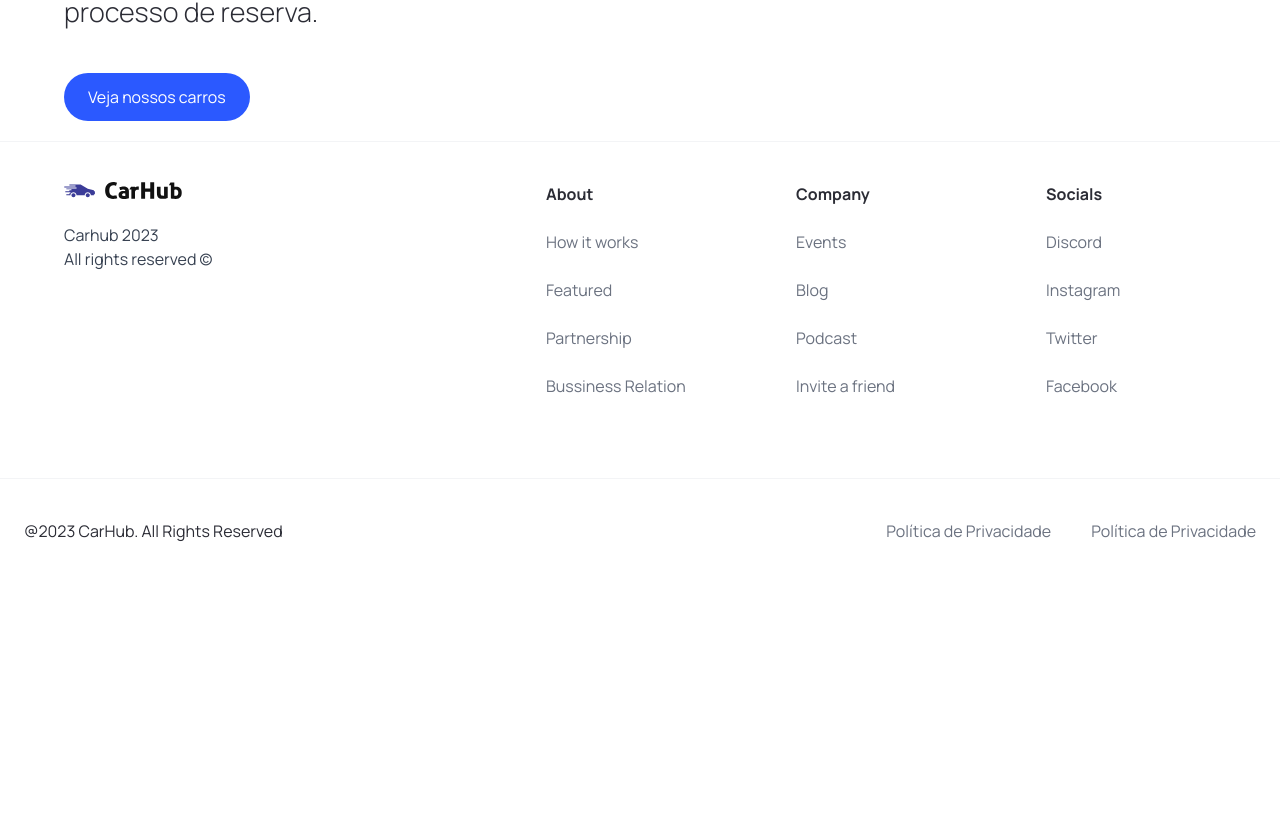
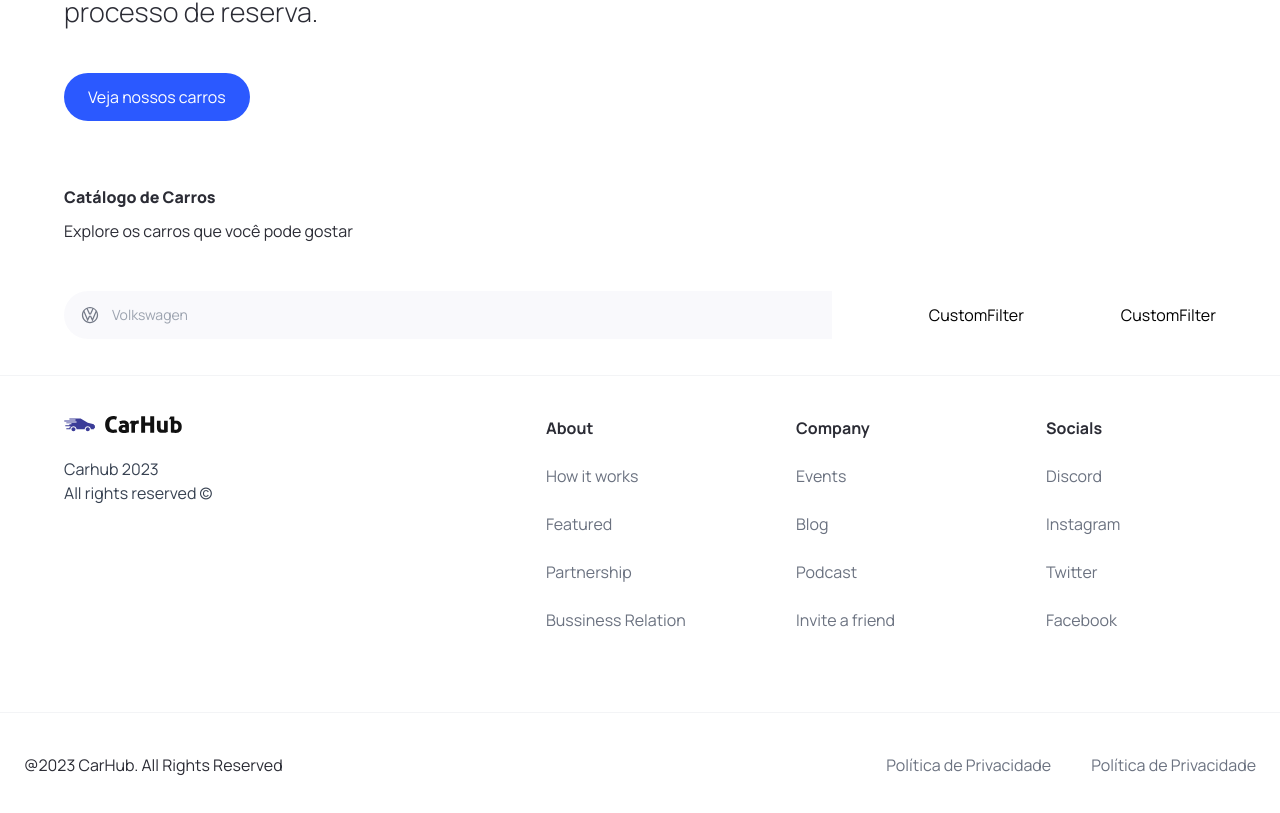
Before and after one commit to thomasjteixeira/nextjs-car_showcase, a Next.js app: page / in a window 1280 px wide. Shown: the part 829-1642 px from the top of the page. Before the commit the page ends 1412 px from the top, so only its background shows below. Built offline with nearby package versions, Linux system fonts and the light colour scheme.

Commit message:
partial search bar

```diff
--- a/app/page.tsx
+++ b/app/page.tsx
@@ -1,9 +1,21 @@
-import { Hero } from '@/components'
+import { Hero, SearchBar, CustomFilter } from '@/components'
 
 export default function Home() {
   return (
     <main className="overflow-hidden">
       <Hero />
+
+      <div className="mt-12 padding-x padding-y max-width" id="discorver">
+        <div className="home__text-container">
+          <h1 className="text-4x1 font-extrabold"> Catálogo de Carros</h1>
+          <p> Explore os carros que você pode gostar</p>
+        </div>
+        <div className="home__filters">
+          <SearchBar />
+          <CustomFilter title="fuel" />
+          <CustomFilter title="year" />
+        </div>
+      </div>
     </main>
   )
 }
--- /dev/null
+++ b/components/CustomFilter.tsx
@@ -0,0 +1,7 @@
+import React from 'react'
+
+const CustomFilter = () => {
+  return <div>CustomFilter</div>
+}
+
+export default CustomFilter
--- /dev/null
+++ b/components/SearchBar.tsx
@@ -0,0 +1,22 @@
+'use client'
+import React, { useState } from 'react'
+import SearchManufacturer from './SearchManufacturer'
+
+const SearchBar = () => {
+  const [manufacturer, setManufacturer] = useState('')
+
+  const handleSearch = () => {}
+
+  return (
+    <form className="searchbar" onSubmit={handleSearch}>
+      <div className="searchbar__item">
+        <SearchManufacturer
+          manufacturer={manufacturer}
+          setManufacturer={setManufacturer}
+        />
+      </div>
+    </form>
+  )
+}
+
+export default SearchBar
--- /dev/null
+++ b/components/SearchManufacturer.tsx
@@ -0,0 +1,89 @@
+'use client'
+import { Combobox, Transition } from '@headlessui/react'
+import { SearchManufacturerProps } from '@/types'
+import { Fragment, useState } from 'react'
+import Image from 'next/image'
+import { manufacturers } from '@/constants'
+
+const SearchManufacturer = ({
+  manufacturer,
+  setManufacturer,
+}: SearchManufacturerProps) => {
+  const [query, setQuery] = useState('')
+
+  const filteredManufacturers =
+    query === ''
+      ? manufacturers
+      : manufacturers.filter((item) =>
+          item
+            .toLowerCase()
+            .replace(/\s+/g, '')
+            .includes(query.toLowerCase().replace(/\s+/g, '')),
+        )
+
+  return (
+    <div className="search-manufacturer">
+      <Combobox value={manufacturer} onChange={setManufacturer}>
+        <div className="relative w-full">
+          <Combobox.Button className="absolute top-[14px]">
+            <Image
+              src="/car-logo.svg"
+              width={20}
+              height={20}
+              className="ml-4"
+              alt="Car logo"
+            />
+          </Combobox.Button>
+
+          <Combobox.Input
+            className="search-manufacturer__input"
+            placeholder="Volkswagen"
+            displayValue={(manufacturer: string) => manufacturer}
+            onChange={(e) => setQuery(e.target.value)}
+          />
+          <Transition
+            as={Fragment}
+            leave="transition ease-in duration-100"
+            leaveFrom="opacity-100"
+            leaveTo="opacity-0"
+            afterLeave={() => setQuery('')}
+          >
+            <Combobox.Options>
+              {filteredManufacturers.map((item) => (
+                <Combobox.Option
+                  key={item}
+                  className={({
+                    active,
+                  }) => `relative search-manufacturer__option
+                    ${active ? 'bg-primary-blue text-white' : 'text-gray-900'}`}
+                  value={item}
+                >
+                  {({ selected, active }) => (
+                    <>
+                      <span
+                        className={`block truncate ${
+                          selected ? 'font-medium' : 'font-normal'
+                        }`}
+                      ></span>
+                      {item}
+                      {/* Show an active blue background color if the option is selected */}
+                      {selected ? (
+                        <span
+                          className={`absolute inset-y-0 left-0 flex items-center pl-3 ${
+                            active ? 'text-white' : 'text-pribg-primary-purple'
+                          }`}
+                        ></span>
+                      ) : null}
+                    </>
+                  )}
+                </Combobox.Option>
+              ))}
+            </Combobox.Options>
+          </Transition>
+        </div>
+      </Combobox>
+    </div>
+  )
+}
+
+export default SearchManufacturer
--- a/components/index.ts
+++ b/components/index.ts
@@ -2,5 +2,16 @@
 import CustomButton from './CustomButton'
 import Navbar from './Navbar'
 import Footer from './Footer'
+import SearchBar from './SearchBar'
+import CustomFilter from './CustomFilter'
+import SearchManufacturer from './SearchManufacturer'
 
-export { Hero, CustomButton, Navbar, Footer }
+export {
+  Hero,
+  CustomButton,
+  Navbar,
+  Footer,
+  SearchBar,
+  CustomFilter,
+  SearchManufacturer,
+}
--- a/package.json
+++ b/package.json
@@ -9,6 +9,7 @@
     "lint": "next lint"
   },
   "dependencies": {
+    "@headlessui/react": "^1.7.17",
     "next": "13.5.6",
     "react": "^18",
     "react-dom": "^18"
--- a/types/index.ts
+++ b/types/index.ts
@@ -6,3 +6,8 @@
   handleClick?: MouseEventHandler<HTMLButtonElement>
   btnType?: 'button' | 'submit'
 }
+
+export interface SearchManufacturerProps {
+  manufacturer: string
+  setManufacturer: (manufacturer: string) => void
+}
```
Also changed, not shown: 1 other file (tests, documents, lock files or other folders).
